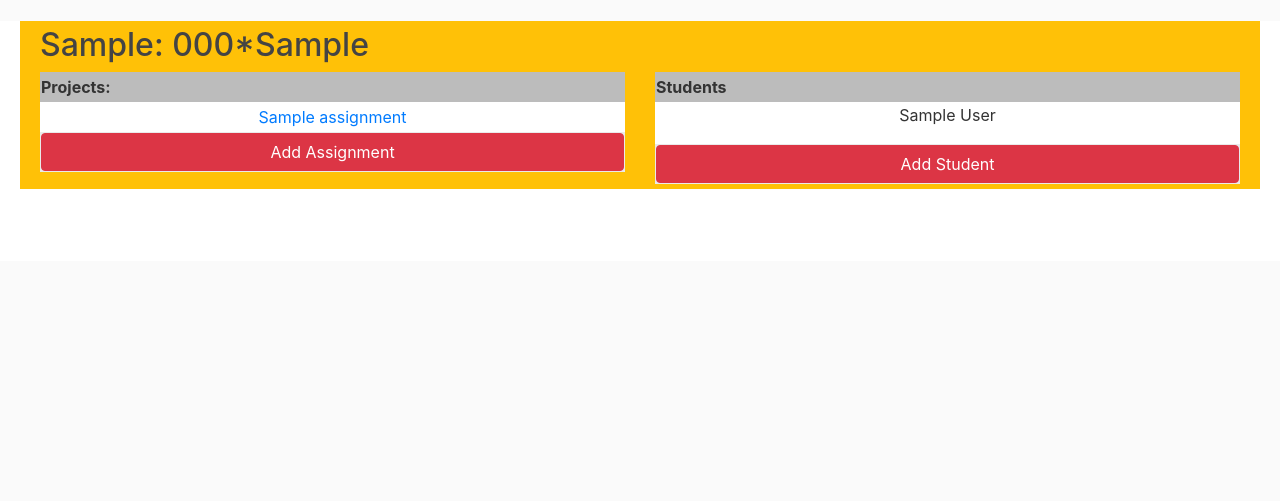
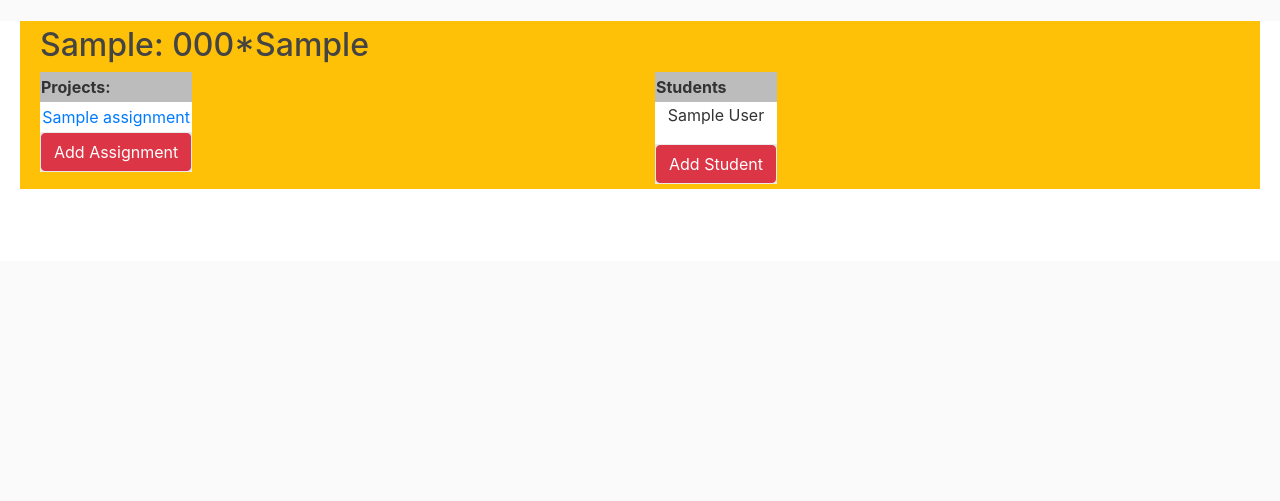
Before and after one commit to GatorIncubator/gatorgrouper, a Django app: page /profile/ in a window 1280 px wide. Shown: the part 193-694 px from the top of the page. Run offline with Django 3.2, Linux system fonts and the light colour scheme; a user stored in the database is signed in; tables that the repository leaves empty hold one stand-in row (values such as "Sample post"); some libraries are stand-ins or nearby versions.

Commit message:
Double tables in the Classes of profile page css work around columns Co-authored-by: Haeley Griffin <griffinh@allegheny.edu>

```diff
--- a/gatorgrouper/static/gatorgrouper/css/main.css
+++ b/gatorgrouper/static/gatorgrouper/css/main.css
@@ -171,12 +171,10 @@ a.article-title:hover {
 .class-container {
   width: 90%
   display:flex;
-  justify-content: center;
   align-items: flex-start;
   background-color: #FFFFFF;
   flex-wrap: wrap;
   min-height: 15em
-
 }
 
 .class-bigbox {
@@ -257,11 +255,10 @@ a.article-title:hover {
 .show {display: block;}
 
 .inLineTable {
-  display: inline-block;
+  display: inline-flex;
 }
 table {
   color: #333;
-  width: 100%;
 
   margin: 0px;
   padding: 5px 5px 5px 5px;
```
